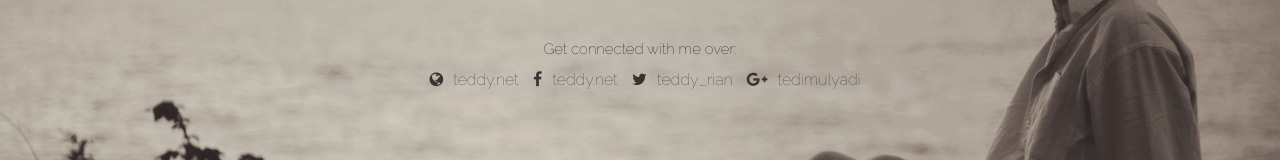
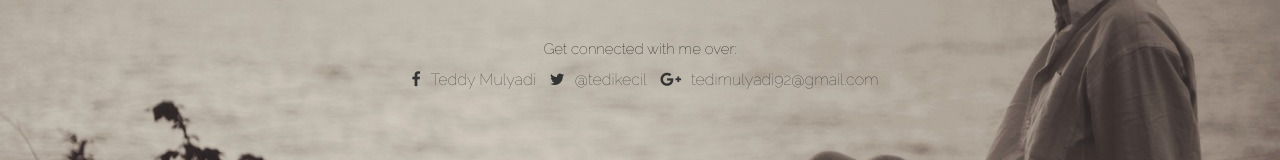
Before and after one commit to tedimulyadi/tedimulyadi.github.io, a plain HTML site: page index.html in a window 1280 px wide. Shown: the part 408-568 px from the top of the page. Drawn offline with Linux system fonts and the light colour scheme.

Commit message:
change permission

```diff
--- a/index.html
+++ b/index.html
@@ -13,10 +13,10 @@
 			<h2>the coolest front end developer ever</h2>
 			<div class="social-links">
 				<h2>Get connected with me over:</h2>
-				<a href=""><i class="fa fa-globe"></i>teddy.net</a>
-				<a href=""><i class="fa fa-facebook"></i>teddy.net</a>
-				<a href=""><i class="fa fa-twitter"></i>teddy_rian</a>
-				<a href=""><i class="fa fa-google-plus"></i>tedimulyadi</a>
+				<!-- <a href=""><i class="fa fa-globe"></i>teddy.net</a> -->
+				<a href="https://www.facebook.com/tedimulyadis"><i class="fa fa-facebook"></i>Teddy Mulyadi</a>
+				<a href="https://twitter.com/tedikecil"><i class="fa fa-twitter"></i>@tedikecil</a>
+				<a href="tedimulyadi92@gmail.com"><i class="fa fa-google-plus"></i>tedimulyadi92@gmail.com</a>
 			</div>
 		</div>
 	</body>
```
